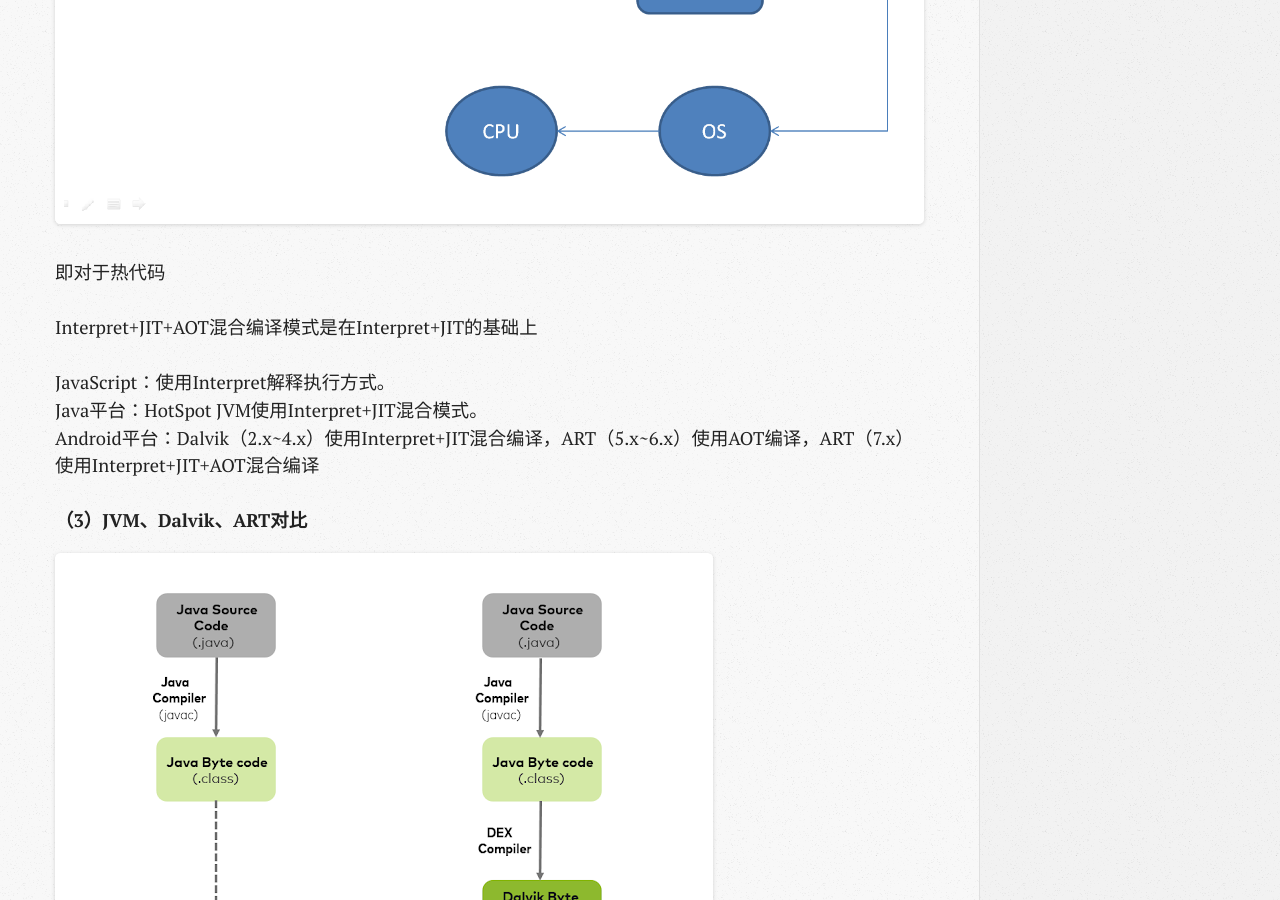
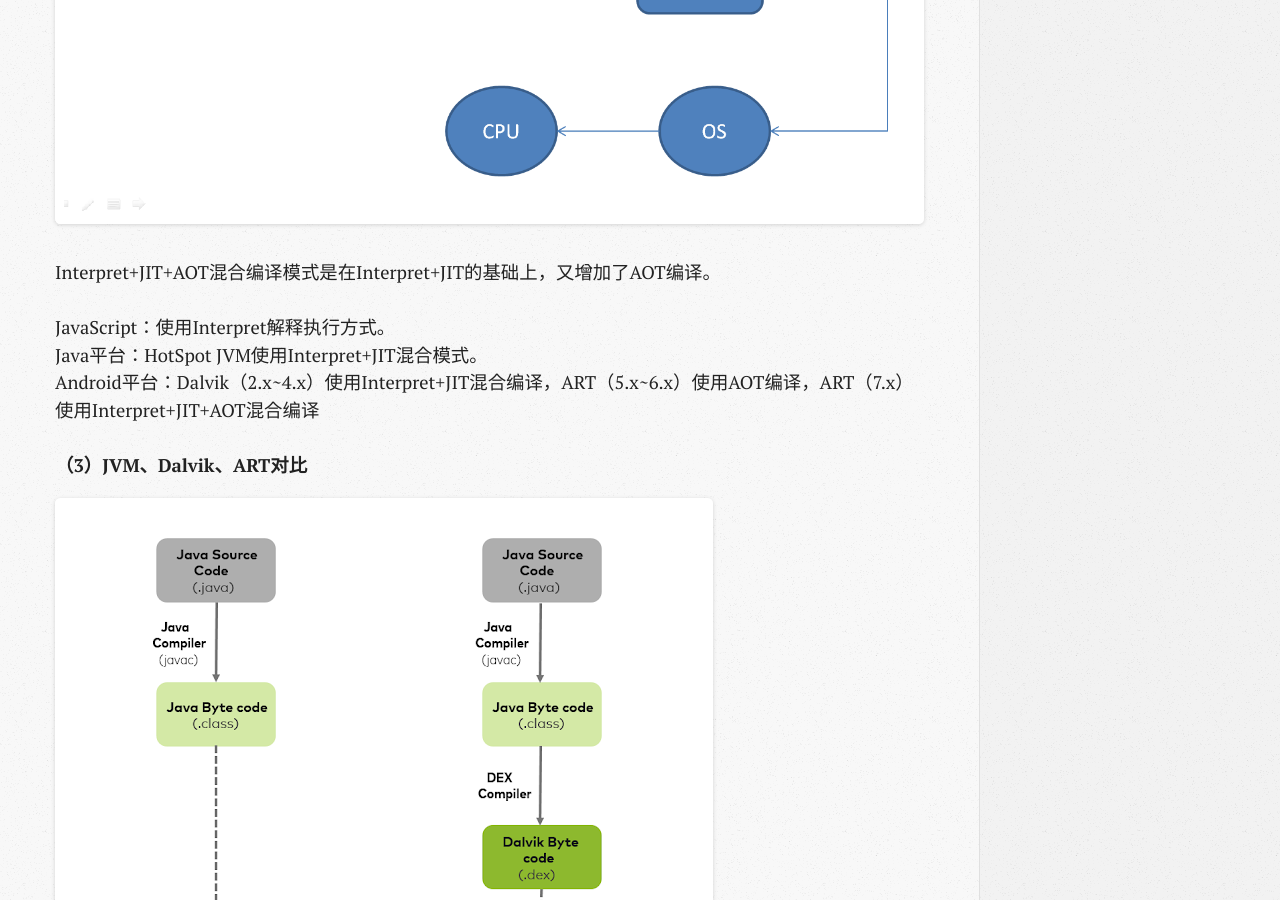
Before and after one commit to wangxinghe/wangxinghe.github.io, a Jekyll site: the page built from _posts/2018-05-12-learning-notes-vm.md, in a window 1280 px wide and 900 px high, scrolled down 1703 px. Built offline with Jekyll 4.4.1, drawn with Linux system fonts in a browser that asks for light colours; comment, search, counter and statistics services are not loaded.

Commit message:
[update]vm

```diff
--- a/_posts/2018-05-12-learning-notes-vm.md
+++ b/_posts/2018-05-12-learning-notes-vm.md
@@ -42,9 +42,7 @@ Interpret+JIT混合编译模式如下：
 
 ![](/image/2018-05-12-learning-notes-vm/mixed-compile.png)
 
-即对于热代码
-
-Interpret+JIT+AOT混合编译模式是在Interpret+JIT的基础上
+Interpret+JIT+AOT混合编译模式是在Interpret+JIT的基础上，又增加了AOT编译。
 
 
 JavaScript：使用Interpret解释执行方式。
```
